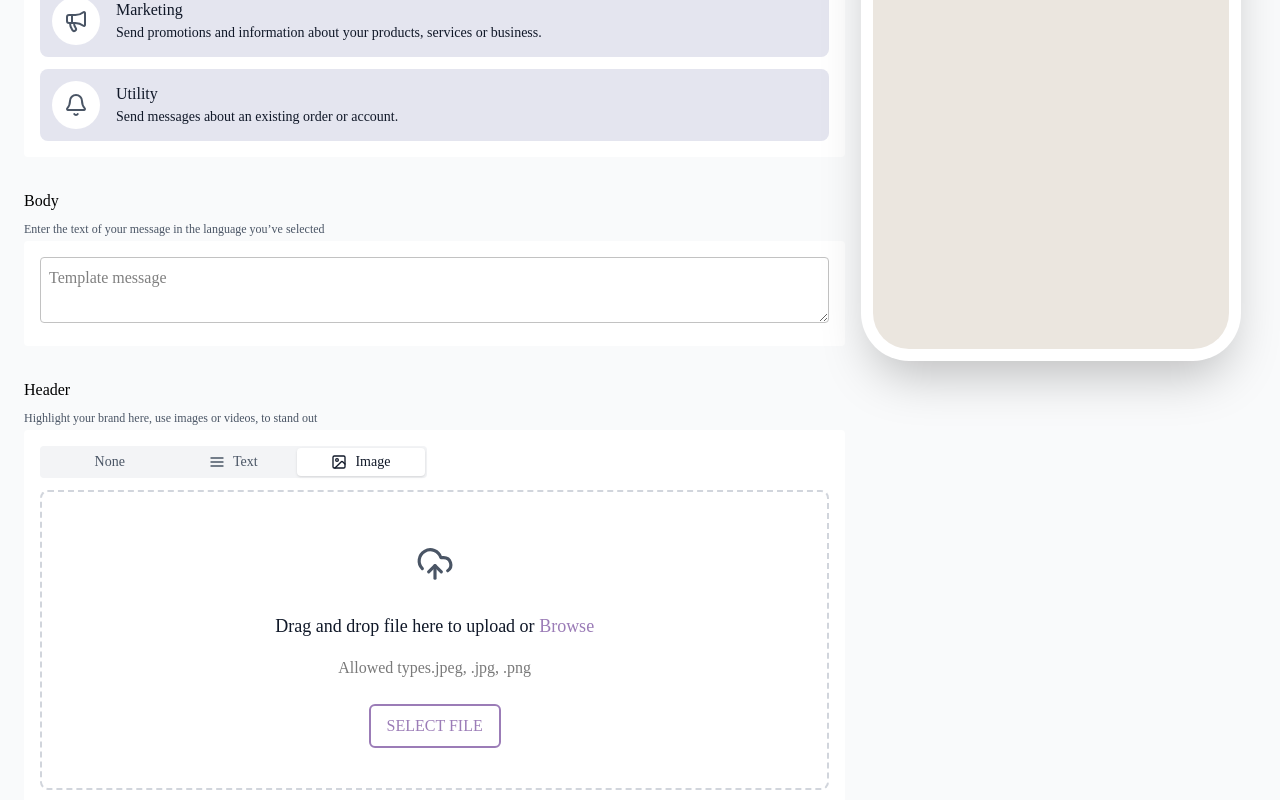
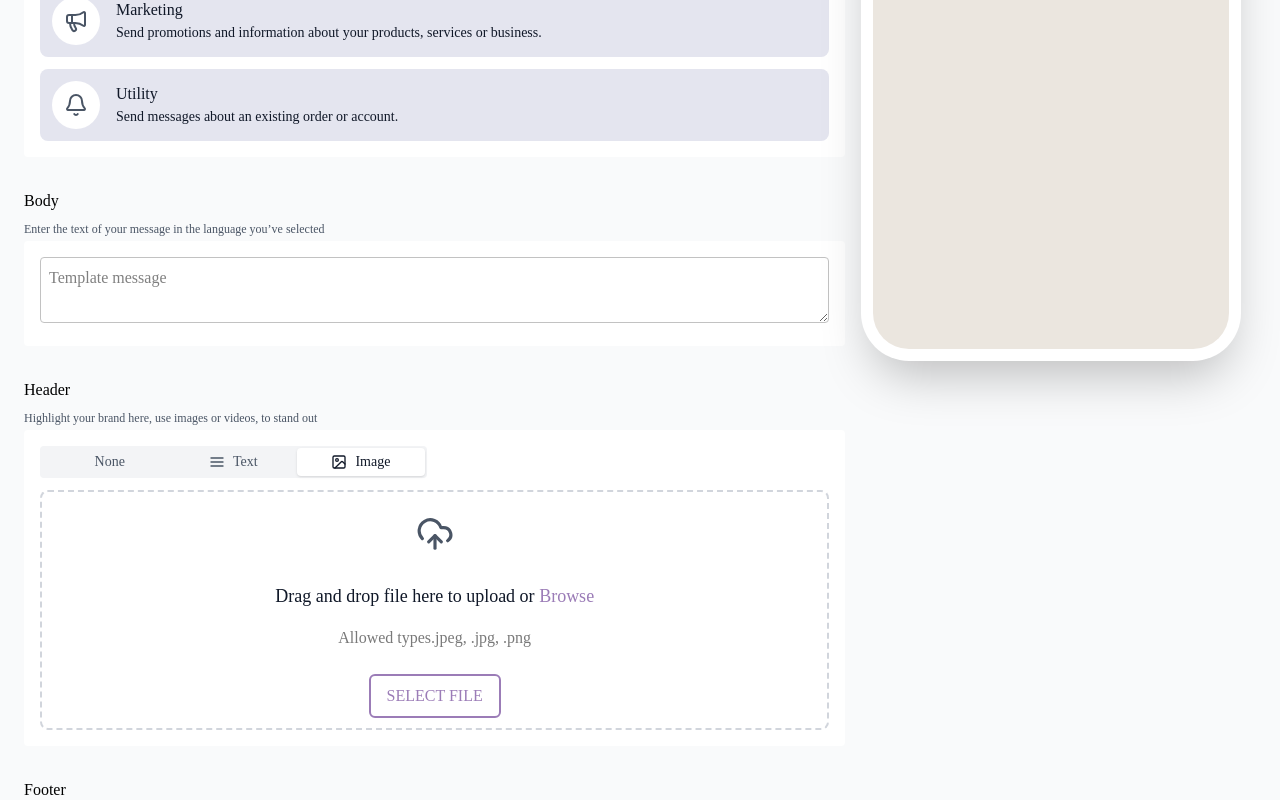
Before and after one commit to sirSayed98/template-message, a React (Vite) app: page / in a window 1280 px wide. Both pictures are taken after a click on the button "Image". Shown: the part 488-1288 px from the top of the page. Built offline with nearby package versions, Linux system fonts and the light colour scheme.

Commit message:
refactor: adjust layout and styling in ImageDragDrop, ImagePreview, and ImageUploader components for improved UI consistency

```diff
--- a/src/components/form/header/image-drag-drop.tsx
+++ b/src/components/form/header/image-drag-drop.tsx
@@ -53,8 +53,7 @@ export default function ImageDragDrop({
   return (
     <>
       <div
-        className={`
-          relative border-2 border-dashed rounded-lg overflow-hidden transition-all duration-200 ease-in-out
+        className={`h-[240px] relative border-2 border-dashed rounded-lg overflow-hidden transition-all duration-200 ease-in-out
           ${uploadedImage ? 'border-gray-300' : 'cursor-pointer'}
           ${isDragOver && !uploadedImage
             ? 'border-blue-400 bg-blue-50 scale-105'
@@ -68,7 +67,6 @@ export default function ImageDragDrop({
         onDragOver={handleDragOver}
         onDrop={handleDrop}
         onClick={handleBrowseClick}
-        style={{  minHeight: '300px' }}
       >
         <input
           ref={fileInputRef as React.RefObject<HTMLInputElement>}
--- a/src/components/form/header/image-preview.tsx
+++ b/src/components/form/header/image-preview.tsx
@@ -12,12 +12,14 @@ export default function ImagePreview({
 }) {
   return (
     <>
-      <div className="group">
-        <img
-          src={uploadedImage.preview}
-          alt={uploadedImage.file.name}
-          className="w-full h-full object-cover"
-        />
+      <div className="group h-full">
+        <div className='h-full w-full flex items-center ml-4'>
+          <img
+            src={uploadedImage.preview}
+            alt={uploadedImage.file.name}
+            className='h-[200px] w-[300px]'
+          />
+        </div>
 
         {/* Delete Button - Shows on Hover */}
         <button
--- a/src/components/form/header/image-uploader.tsx
+++ b/src/components/form/header/image-uploader.tsx
@@ -101,7 +101,7 @@ const ImageUploader = () => {
 
       {/* Error Message */}
       {error && (
-        <div className='bg-red-50 border border-red-200 rounded-lg p-4'>
+        <div className='mt-3 bg-red-50 border border-red-200 rounded-lg p-4'>
           <p className='text-red-600 text-sm'>{error}</p>
         </div>
       )}
```
